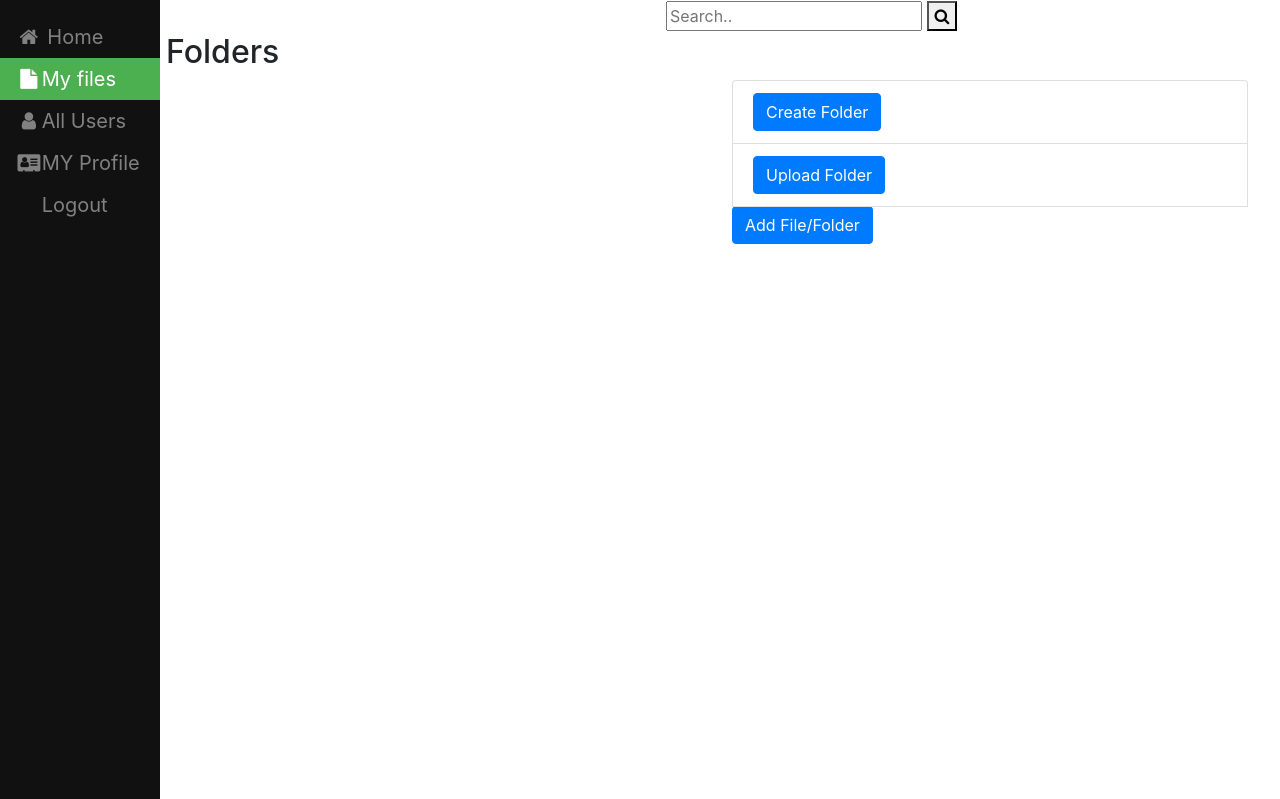
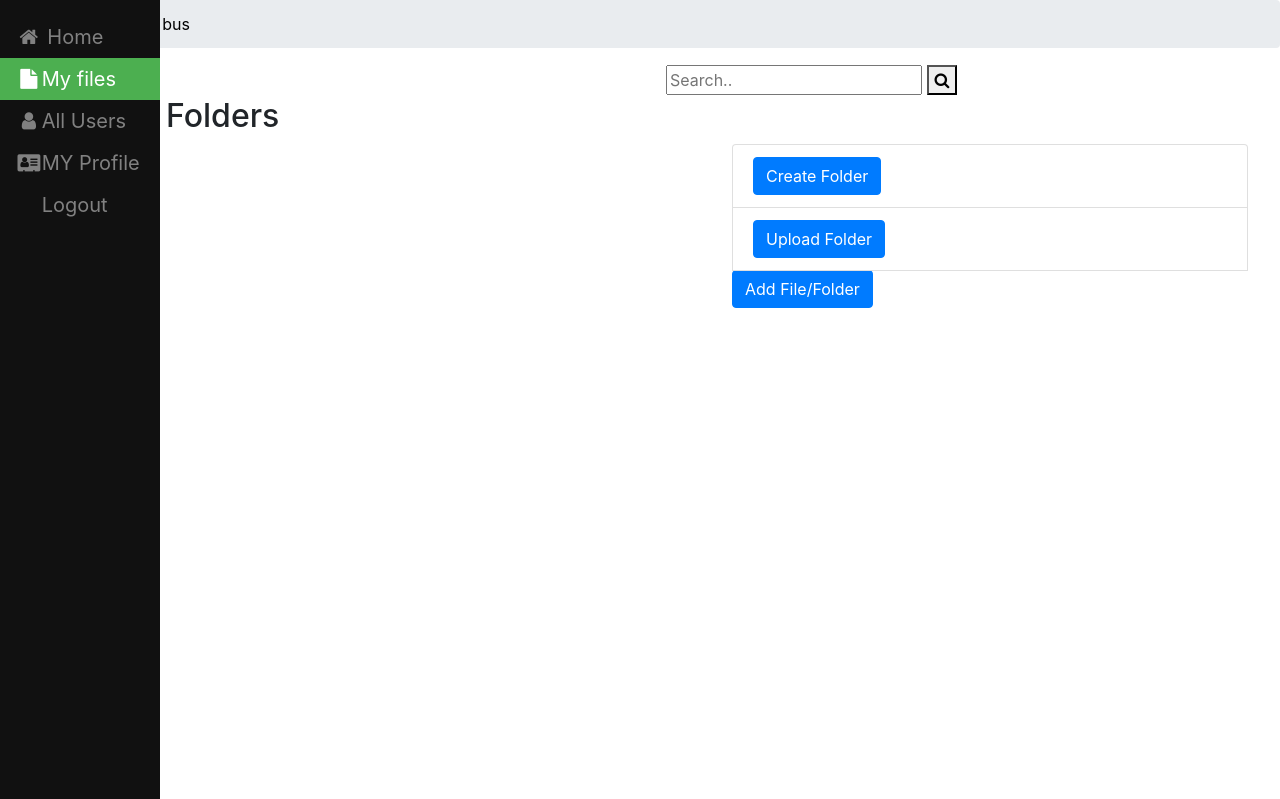
Before and after one commit to BUNNY-1269/Doc_Sharings, a Django app: page /folder/2/ in a window 1280 px wide. Shown: the top 799 px of the page. Run offline with Django 3.2, Linux system fonts and the light colour scheme; data comes from the database, SQL or seed files in the repository; some libraries are stand-ins or nearby versions.

Commit message:
Merge remote-tracking branch 'origin/main'
# Conflicts:
#	db.sqlite3
#	filesharing/models.py

```diff
--- a/templates/filesharing/MY_Files.html
+++ b/templates/filesharing/MY_Files.html
@@ -52,7 +52,7 @@
 {% for f in all_folders %}
         <div class="list-group">
              <div class="list-group-item">
-                 <a href="{% url 'filesharing:detail' f.id %}" class="list-group-item list-group-item-action list-group-item-secondary "><i class='fas fa-folder'></i> {{ f }} </a>
+                 <a href="{% url 'filesharing:user-linked-files' f.id %}" class="list-group-item list-group-item-action list-group-item-secondary "><i class='fas fa-folder'></i> {{ f }} </a>
                       <a  href="{% url 'filesharing:folder-delete' f.id %}" ><button type="button" class="btn btn-primary">Delete</button></a>
 
           </div>
--- a/templates/filesharing/user_linkedfiles.html
+++ b/templates/filesharing/user_linkedfiles.html
@@ -12,6 +12,17 @@
 
 </head>
   <body>
+
+ <ol class="breadcrumb">
+  <li class="breadcrumb-item"> <a href="{% url 'filesharing:My_Files' %}"> {{ user.username }} </a> </li>
+  {% for parent in parent_list %}
+    {% if parent is not active_folder %}
+      <li class="breadcrumb-item"> <a href="{% url 'filesharing:user-linked-files' parent.id %}"> {{ parent }}</a> </li>
+    {% else %}
+    <li class="breadcrumb-item active" aria-current="page"><a href="{% url 'filesharing:user-linked-files' parent.id %}" style="color:black"> {{ parent }}</a></li>
+    {% endif %}
+  {% endfor %}
+</ol>
 
 <div class="sidebar">
   <a href="{% url 'filesharing:home1' %}"><i class="fa fa-fw fa-home"></i> Home</a>
```
